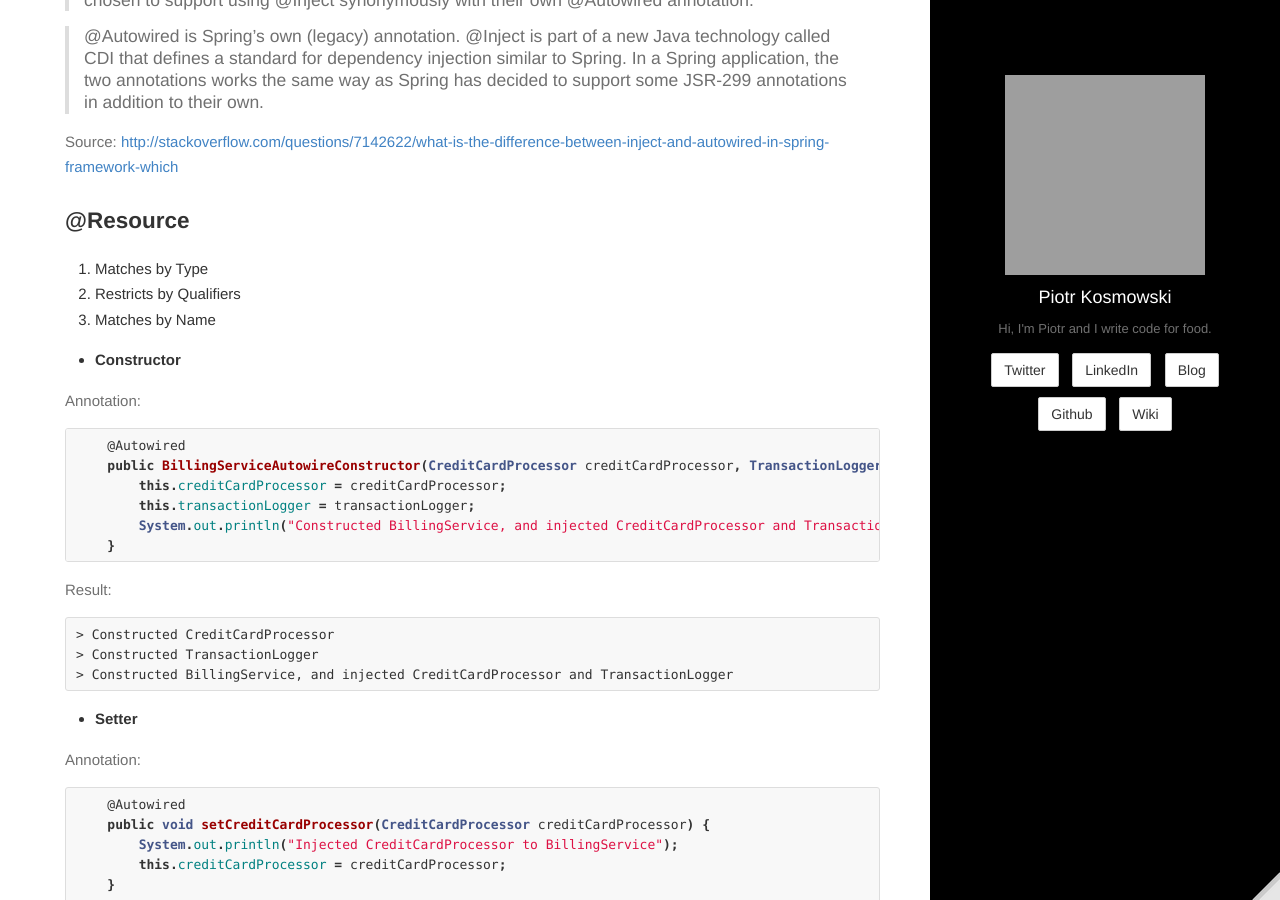
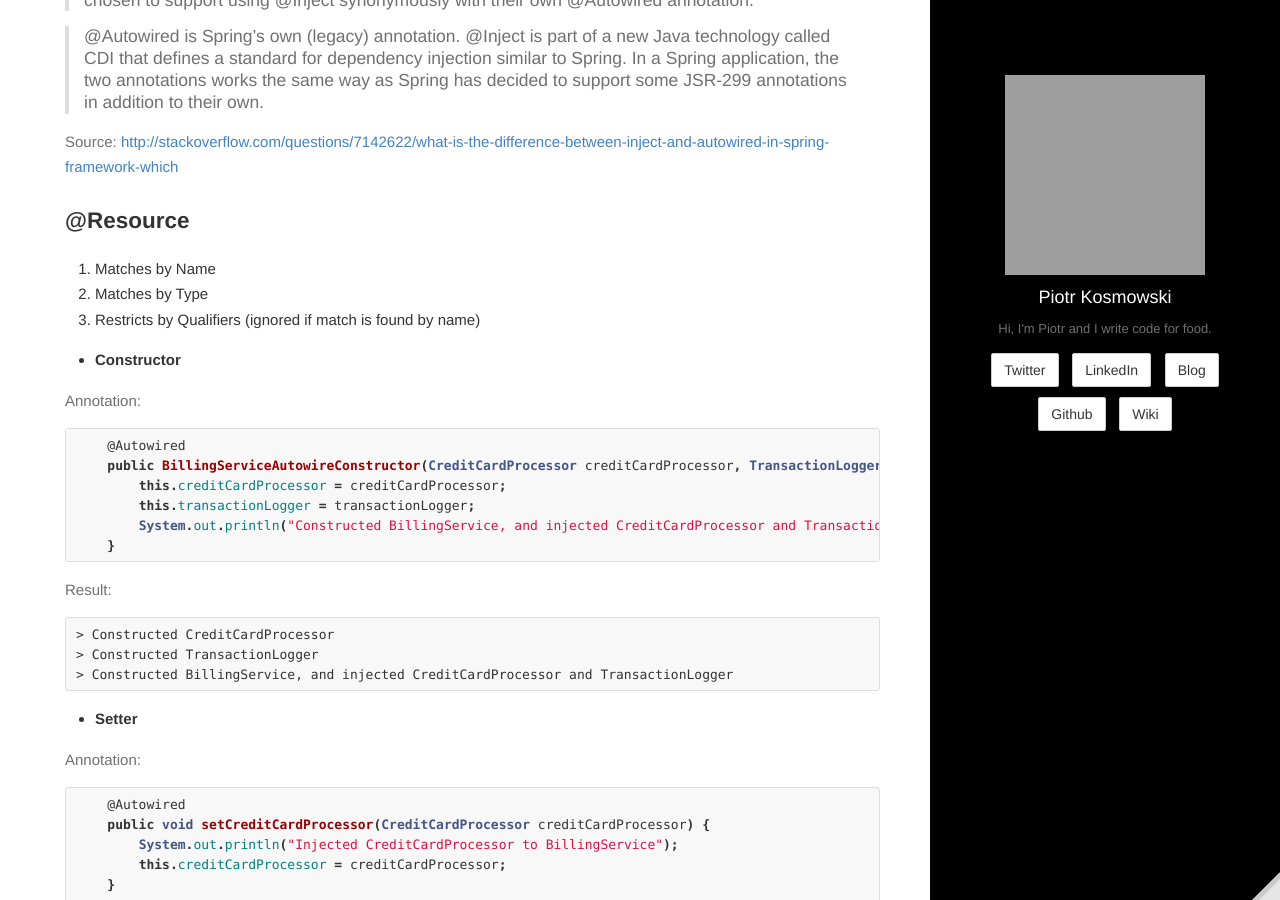
Before and after one commit to kospiotr/kospiotr.github.io, a Jekyll site: the page built from wiki/spring-framework.md, in a window 1280 px wide and 900 px high, scrolled down 17558 px. Built offline with Jekyll 4.4.1, drawn with Linux system fonts in a browser that asks for light colours; nearby versions of some CDN libraries; library files that are not in the unit come from our copies; Markdown is read by kramdown in place of the engine named in the settings; grey boxes are pictures that could not be loaded.

Commit message:
Update wiki

```diff
--- a/wiki/spring-framework.md
+++ b/wiki/spring-framework.md
@@ -862,9 +862,9 @@ Source: [http://stackoverflow.com/questions/7142622/what-is-the-difference-betwe
 
 ###@Resource
 
-1. Matches by Type
-2. Restricts by Qualifiers
-3. Matches by Name
+1. Matches by Name
+2. Matches by Type
+3. Restricts by Qualifiers (ignored if match is found by name)
 
 * **Constructor**
 
```
